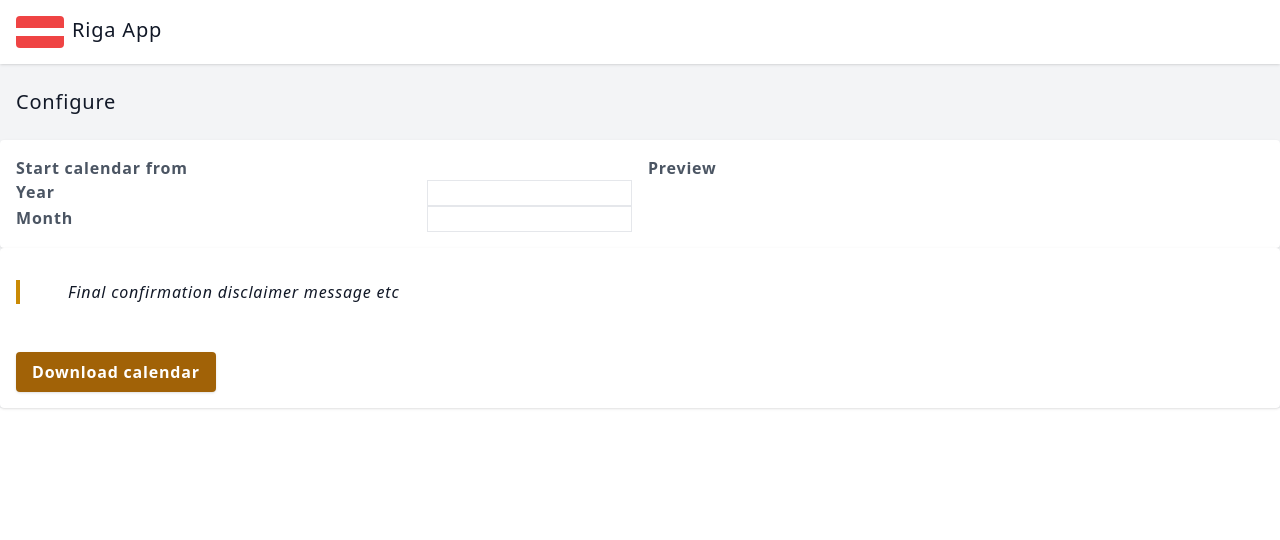
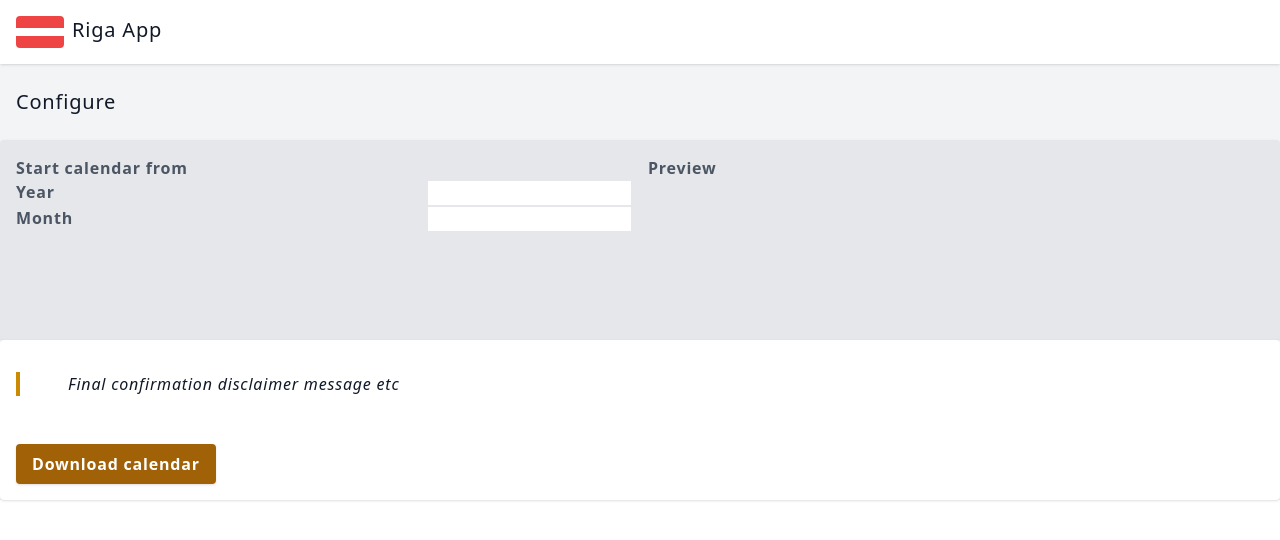
Before and after one commit to polatengin/riga, a React (Create React App) app: page / in a window 1280 px wide. Shown: the top 540 px of the page. Built offline with nearby package versions, Linux system fonts and the light colour scheme.

Commit message:
fixing styling issue

```diff
--- a/src/App.tsx
+++ b/src/App.tsx
@@ -14,9 +14,8 @@ export const App: FunctionComponent = () => {
       <section className="w-full container">
         <h2 className="text-gray-900 text-xl my-6 pl-4">Configure</h2>
 
-        <div className="p-4 rounded shadow bg-white flex gap-4">
-
-          <div className="w-1/2">
+        <div className="p-4 rounded shadow bg-gray-200 grid grid-rows-2 grid-cols-2 gap-4">
+          <div>
             <label className="text-gray-600 font-bold pr-4">
               Start calendar from
             </label>
```
